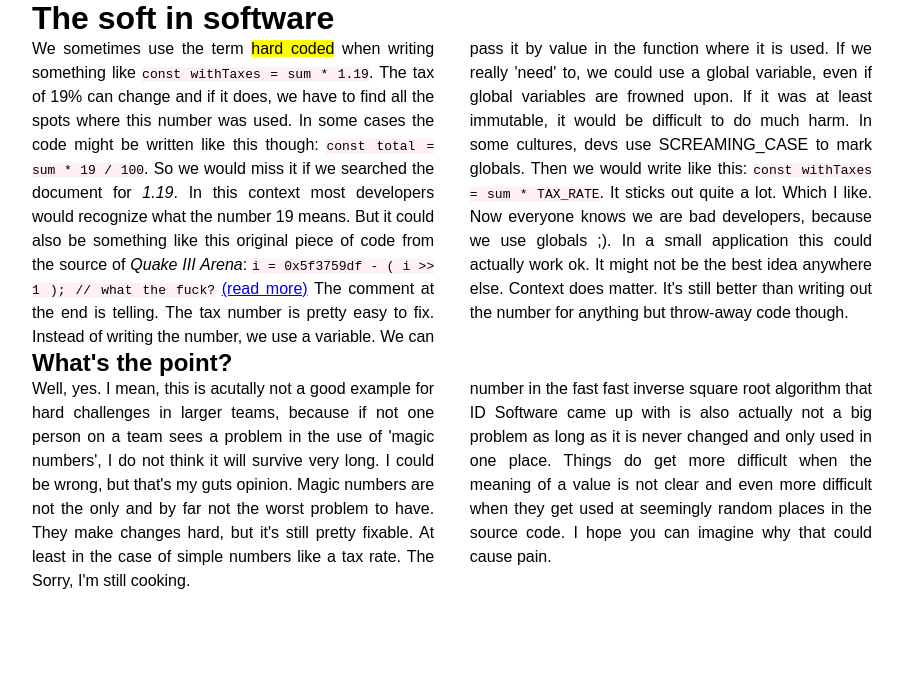
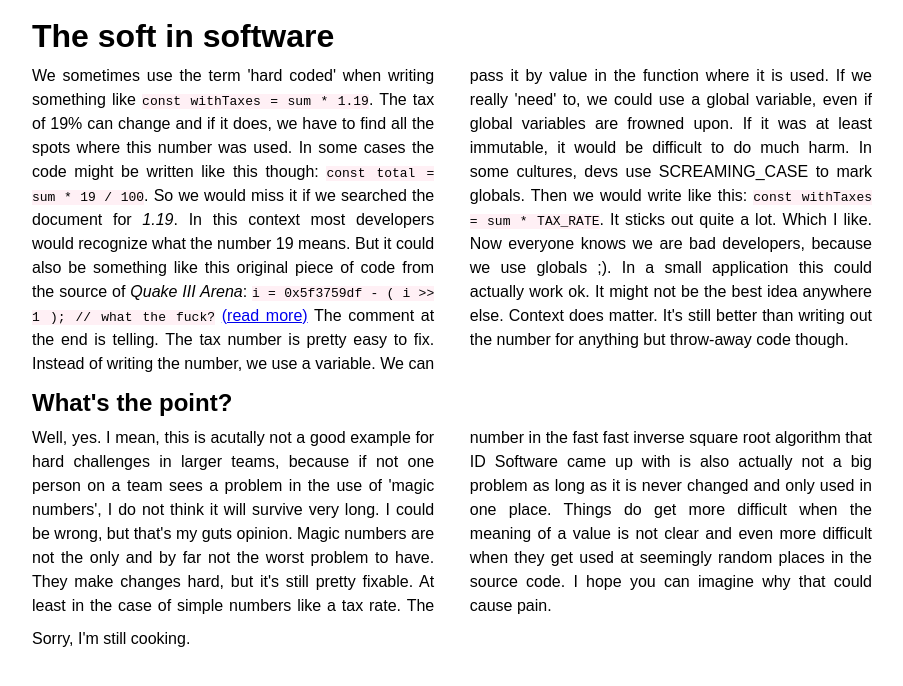
Before and after one commit to xintamosaik/code-monkey, a plain HTML site: page index.html in a window 1280 px wide. Shown: the whole page, without its empty margins (188-1091 px from the left). Drawn offline with Linux system fonts and the light colour scheme.

Commit message:
add more style and text

```diff
--- a/index.html
+++ b/index.html
@@ -12,10 +12,10 @@
     <main style="width: 840px">
       <h1>The soft in software</h1>
       <p>
-        We sometimes use the term <mark>hard coded</mark> when writing something
-        like <code>const withTaxes = sum * 1.19</code>. The tax of 19% can
-        change and if it does, we have to find all the spots where this number
-        was used. In some cases the code might be written like this though:
+        We sometimes use the term 'hard coded' when writing something like
+        <code>const withTaxes = sum * 1.19</code>. The tax of 19% can change and
+        if it does, we have to find all the spots where this number was used. In
+        some cases the code might be written like this though:
         <code>const total = sum * 19 / 100</code>. So we would miss it if we
         searched the document for <i>1.19</i>. In this context most developers
         would recognize what the number 19 means. But it could also be something
--- a/style.css
+++ b/style.css
@@ -15,6 +15,7 @@ h1,
 h2,
 h3 {
   font-family: sans-serif;
+  padding-top: 1ch;
 }
 p {
   line-height: 1.5;
```
